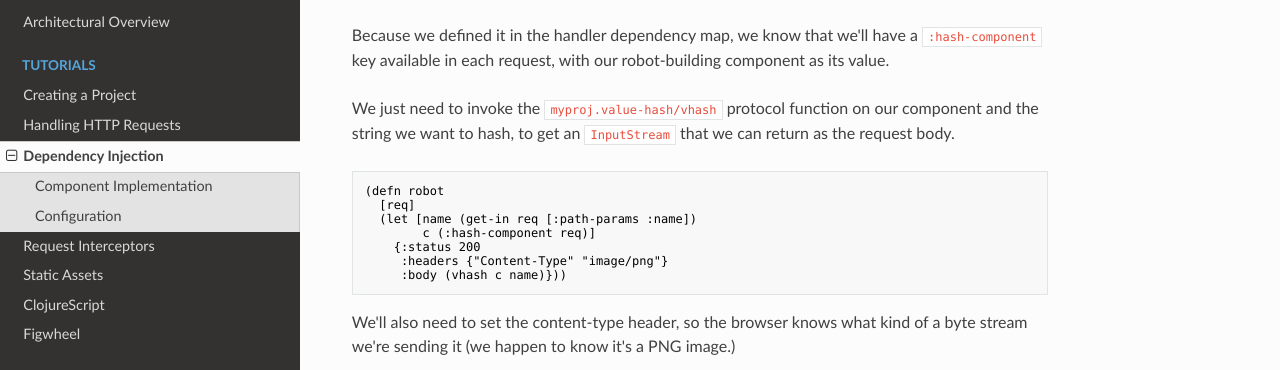
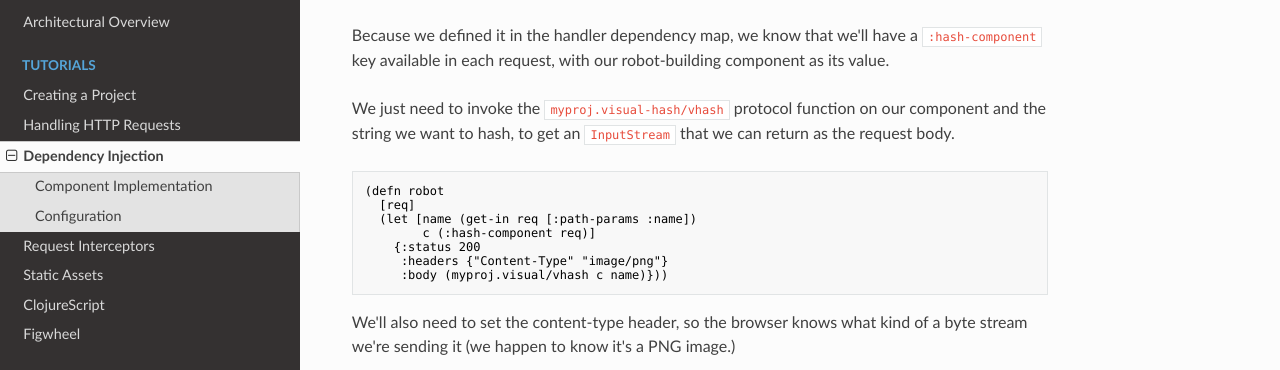
Before and after one commit to arachne-framework/arachne-docs, an MkDocs documentation site: the page built from docs/tutorials/dependency-injection.md, in a window 1280 px wide and 900 px high, scrolled down 3061 px. Shown: the part 157-527 px from the top of the window. Built offline with MkDocs 1.6.1, drawn with Linux system fonts in a browser that asks for light colours; nearby versions of some CDN libraries; old or Windows-style settings are respelled for this version of MkDocs.

Commit message:
Fix ns and add ns
Change `value-hash` to `visual-hash` in descriptive prose, but most importantly add namespace to unqualified symbol which caused exception. The other option would be to add it to the ns form for better style, but this works to illustrate the fix.

`````diff
--- a/docs/tutorials/dependency-injection.md
+++ b/docs/tutorials/dependency-injection.md
@@ -114,7 +114,7 @@ Now, all that remains is to actually implement the `:myproj.core/robot` handler
 
 Because we defined it in the handler dependency map, we know that we'll have a `:hash-component` key available in each request, with our robot-building component as its value.
 
-We just need to invoke the `myproj.value-hash/vhash` protocol function on our component and the string we want to hash, to get an `InputStream` that we can return as the request body.
+We just need to invoke the `myproj.visual-hash/vhash` protocol function on our component and the string we want to hash, to get an `InputStream` that we can return as the request body.
 
 ````clojure
 (defn robot
@@ -123,7 +123,7 @@ We just need to invoke the `myproj.value-hash/vhash` protocol function on our co
         c (:hash-component req)]
     {:status 200
      :headers {"Content-Type" "image/png"}
-     :body (vhash c name)}))
+     :body (myproj.visual/vhash c name)}))
 ````
 
 We'll also need to set the content-type header, so the browser knows what kind of a byte stream we're sending it (we happen to know it's a PNG image.)
`````
